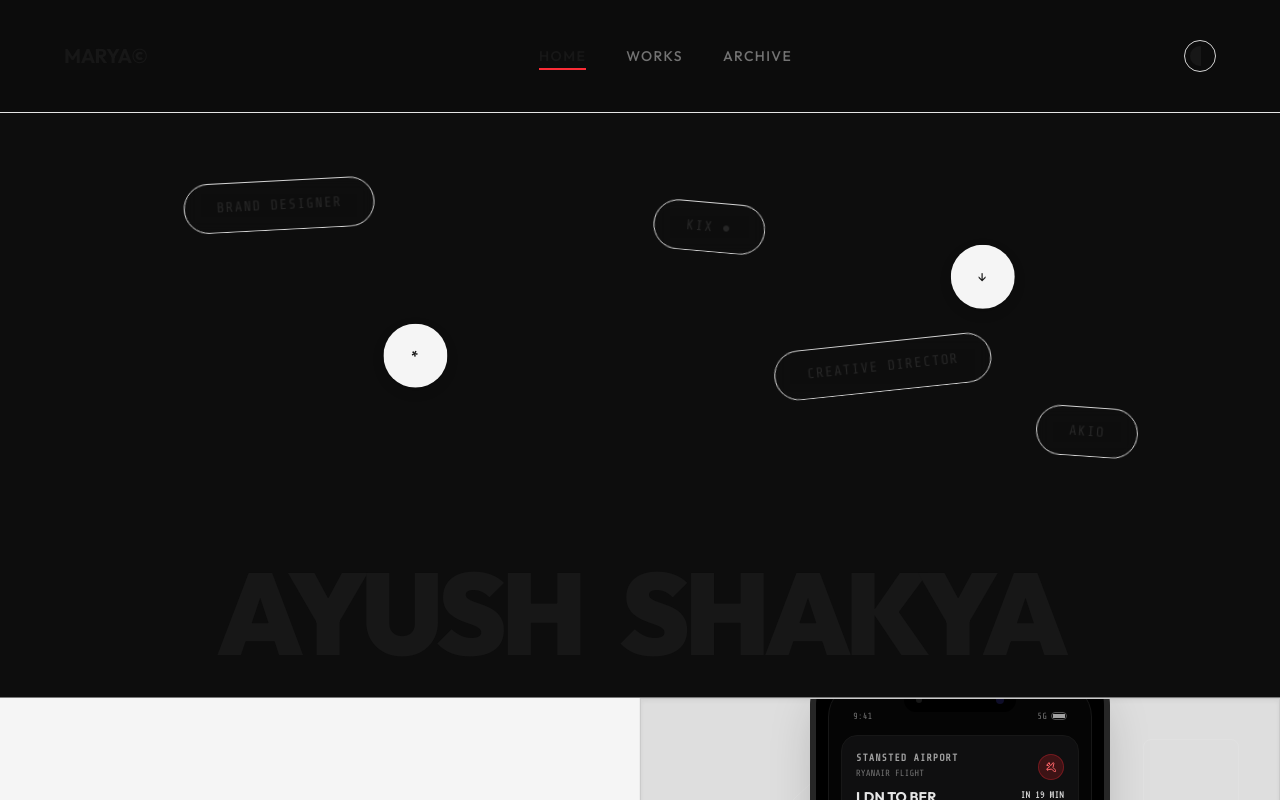
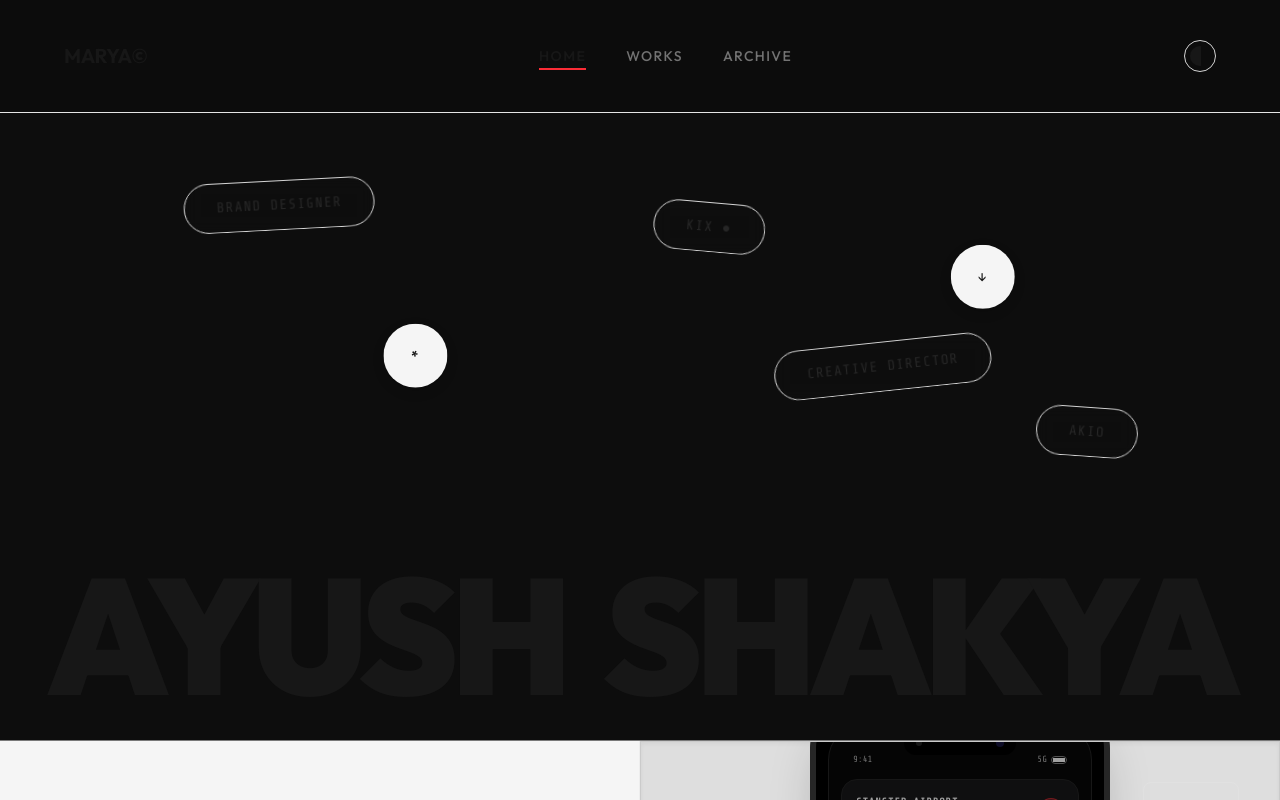
Before and after one commit to AyShakya/Portfolio-AyushShakya, a React (Vite) app: page / in a window 1280 px wide. Shown: the top 800 px of the page. Built offline with nearby package versions, Linux system fonts and the light colour scheme.

Commit message:
style(home): force name to remain strictly on a single horizontal line and scale font to cover full width with a slight margin

```diff
--- a/src/pages/Home.jsx
+++ b/src/pages/Home.jsx
@@ -76,12 +76,12 @@ export default function Home() {
         </div>
 
         {/* Big Hero Title with Masked Reveal */}
-        <div className="overflow-hidden w-full text-center mt-6 px-[4vw] md:px-[6vw]">
+        <div className="overflow-hidden w-full text-center mt-6 px-[2.5vw]">
           <motion.h1
             initial={{ y: "100%" }}
             animate={{ y: 0 }}
             transition={{ duration: 0.9, ease: [0.16, 1, 0.3, 1], delay: 0.5 }}
-            className="text-[13vw] sm:text-[8.5vw] md:text-[9vw] font-black tracking-tighter leading-[0.9] select-none text-neutral-900 dark:text-neutral-100 font-sans w-full uppercase flex flex-wrap sm:flex-nowrap justify-center gap-x-[3vw] gap-y-[1vw]"
+            className="text-[12.2vw] sm:text-[12.5vw] md:text-[12.7vw] lg:text-[12.8vw] font-black tracking-tighter leading-[0.9] select-none text-neutral-900 dark:text-neutral-100 font-sans w-full uppercase flex flex-nowrap whitespace-nowrap justify-center gap-x-[3vw] gap-y-0"
           >
             <span>AYUSH</span>
             <span>SHAKYA</span>
```
